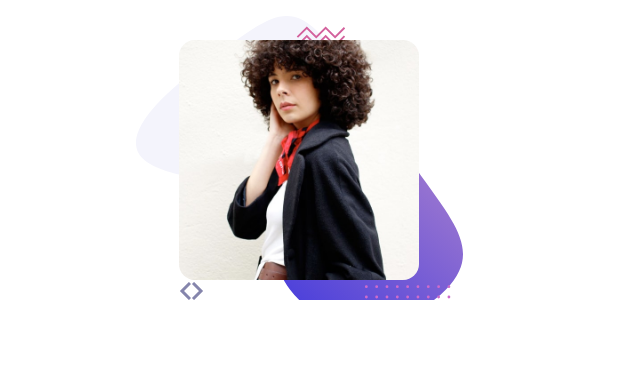
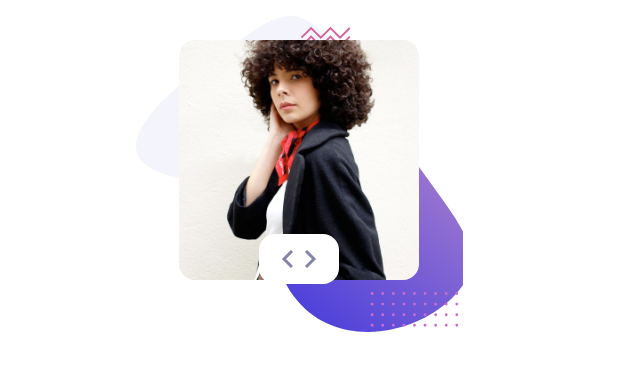
Before and after one commit to webstormcam/Testimonial_slider, a plain HTML site: page index.html in a window 1280 px wide. Shown: the whole page, without its empty margins (341-981 px from the left). Drawn offline with Linux system fonts and the light colour scheme.

Commit message:
Starting to look better

```diff
--- a/style.css
+++ b/style.css
@@ -25,6 +25,13 @@ html,body{
     margin-top: 1rem;
 }
 
+.imgbutton{
+    display: flex;
+    flex-direction: column;
+    align-items: center;
+
+}
+
 
 .person{
     width: 240px;
@@ -35,6 +42,12 @@ html,body{
 .button{
     display: flex;
     flex-direction: row;
-    align-self: center;
-   width: 80px;
+    width: 100%;
+    justify-content: space-around;
+    background-color: #fff;
+    border-radius: 1rem;
+    width: 80px;
+    padding: 1rem;
+    position: relative;
+    top: -3rem;
 }
```
